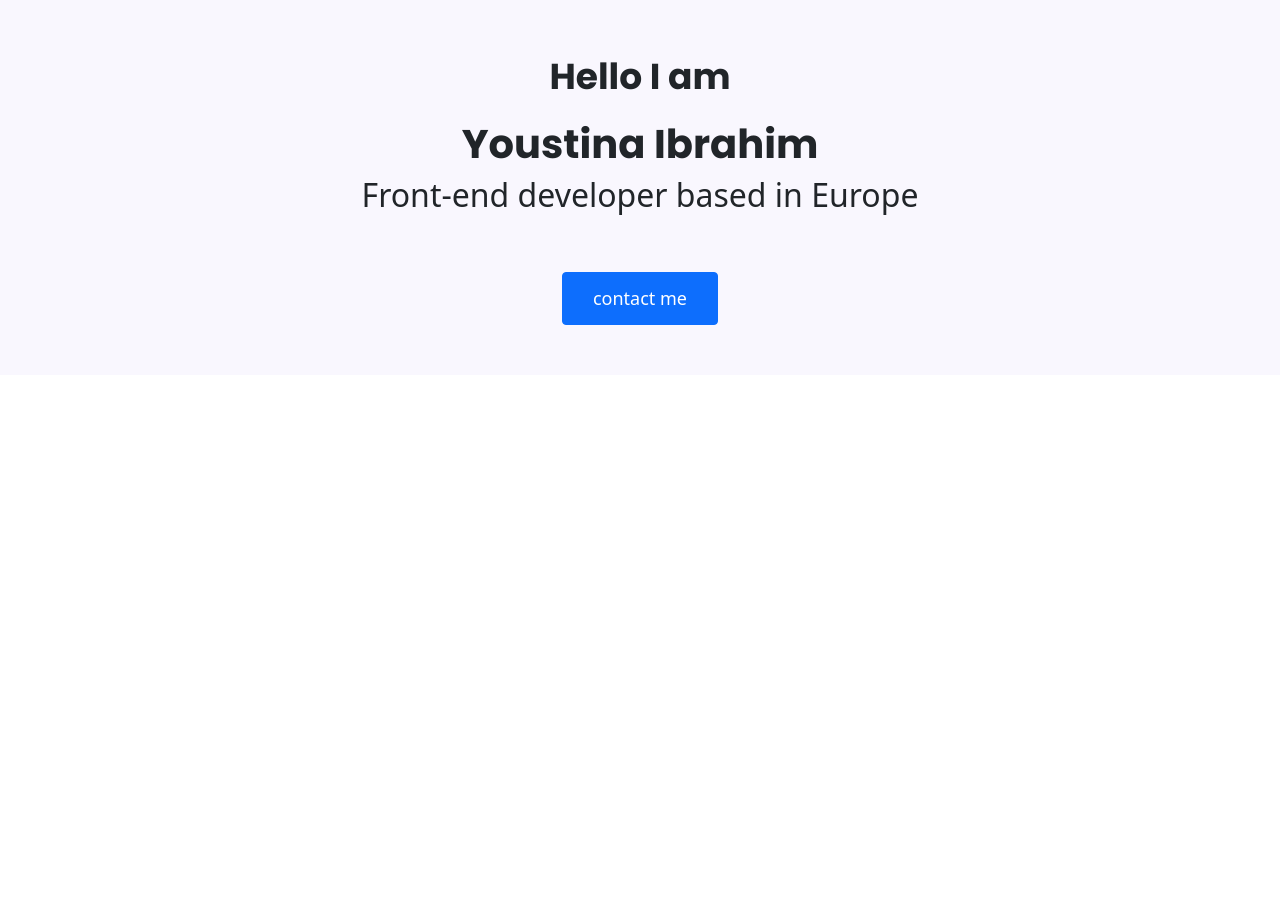
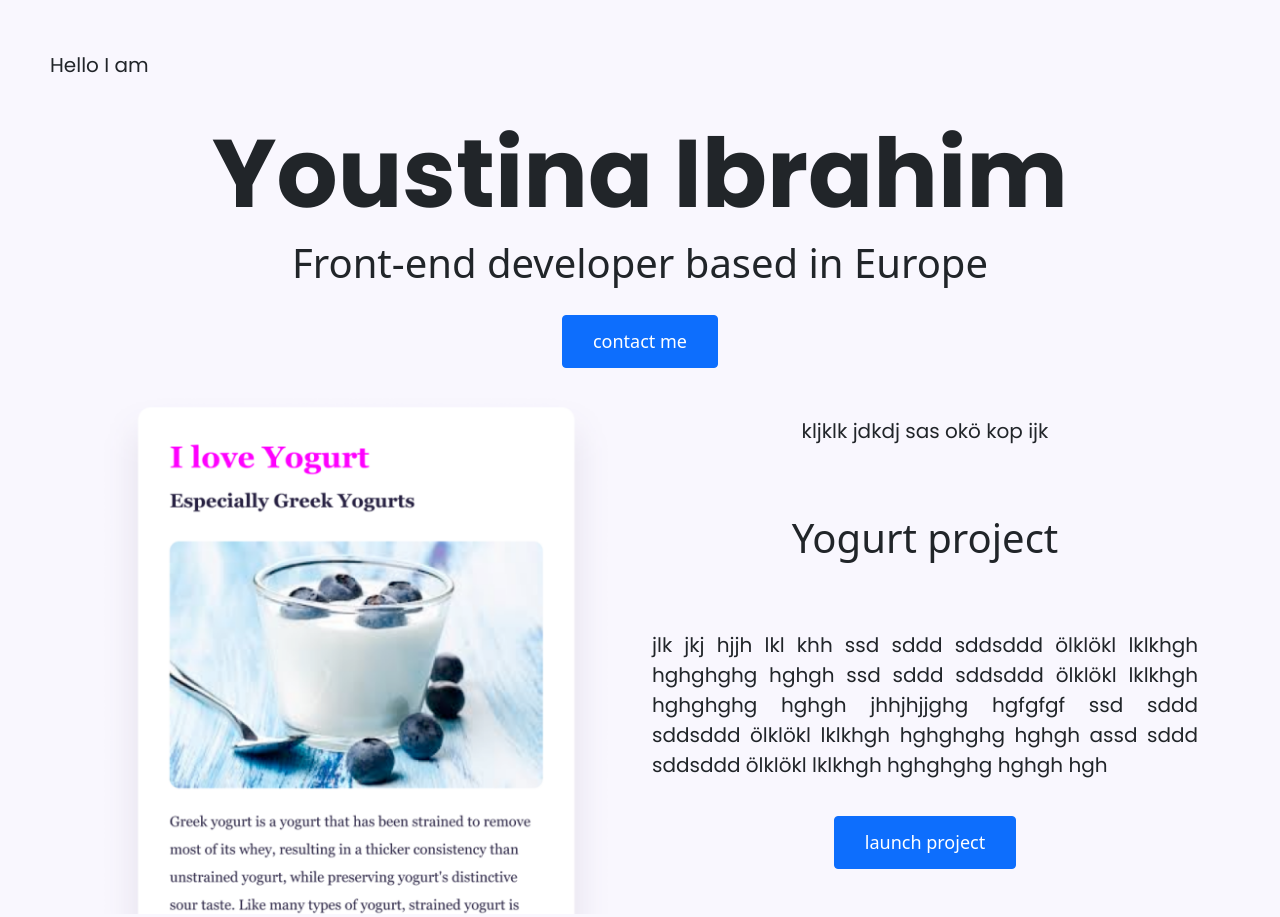
Before and after one commit to Youstina-Ibrahim/portfolio, a plain HTML site: page index.html in a window 1280 px wide. Before the commit the page ends 800 px from the top, so only its background shows below. Drawn offline with nearby package versions, Linux system fonts and the light colour scheme.

Commit message:
optimizing

```diff
--- a/index.html
+++ b/index.html
@@ -17,6 +17,24 @@
     <h1>Youstina Ibrahim</h1>
     <h2>Front-end developer based in Europe</h2>
     <a href="#" class="btn btn-primary">contact me</a>
+    <div class="container">
+        <div class="row">
+            <div class="col-6">
+              <img src="yogurt.png" class="img-fluid" alt="">
+            </div>
+            <div class="col-6">
+                <p class="text-center m-5">kljklk jdkdj sas okö kop ijk</p>
+    <h2 class="mb-5">Yogurt project</h2>
+    <p>jlk jkj hjjh lkl khh  ssd sddd sddsddd ölklökl lklkhgh hghghghg hghgh ssd sddd sddsddd ölklökl lklkhgh hghghghg hghgh  jhhjhjjghg hgfgfgf  ssd sddd sddsddd ölklökl lklkhgh hghghghg hghgh  assd sddd sddsddd ölklökl lklkhgh hghghghg hghgh hgh</p>
+    <a href="" class="btn btn-primary">launch project</a>
+            </div>
+
+        </div>
+
+
+
+</div>
+
 </div>
 
 </body>
--- a/style.css
+++ b/style.css
@@ -1,17 +1,20 @@
+
 h1{
     font-family: "Poppins", sans-serif;
     font-weight: 700;
-    font-style: normal;#
+    font-style: normal;
     font-size: 96px;
 
 }
 h2{
-  padding-bottom: 50px;
+  padding-bottom: 20px;
+  font-size: 40px;
 }
 p{
     font-family: "Poppins", sans-serif;
   font-weight: 400;
   font-style: normal;
+  padding-bottom: 20px;
 }
 .hero{
   background-color: #F9F7Fe;
@@ -20,8 +23,8 @@ p{
 }
 .hero p{
   font-family: "Poppins", sans-serif;
-  font-size: 36px;
-  font-weight: bold;
+  font-size: 20px;
+  font-weight: normal;
 }
 .btn-primary{
 
@@ -30,3 +33,9 @@ p{
   line-height: 27px;
   font-size: 18px;
 }
+p {
+  font-family: "Poppins", sans-serif;
+  font-size: 20px;
+  font-weight: normal;
+  text-align: justify;
+}
```
Also changed, not shown: weather.png (added), yoga.png (added), yogurt.png (added).
